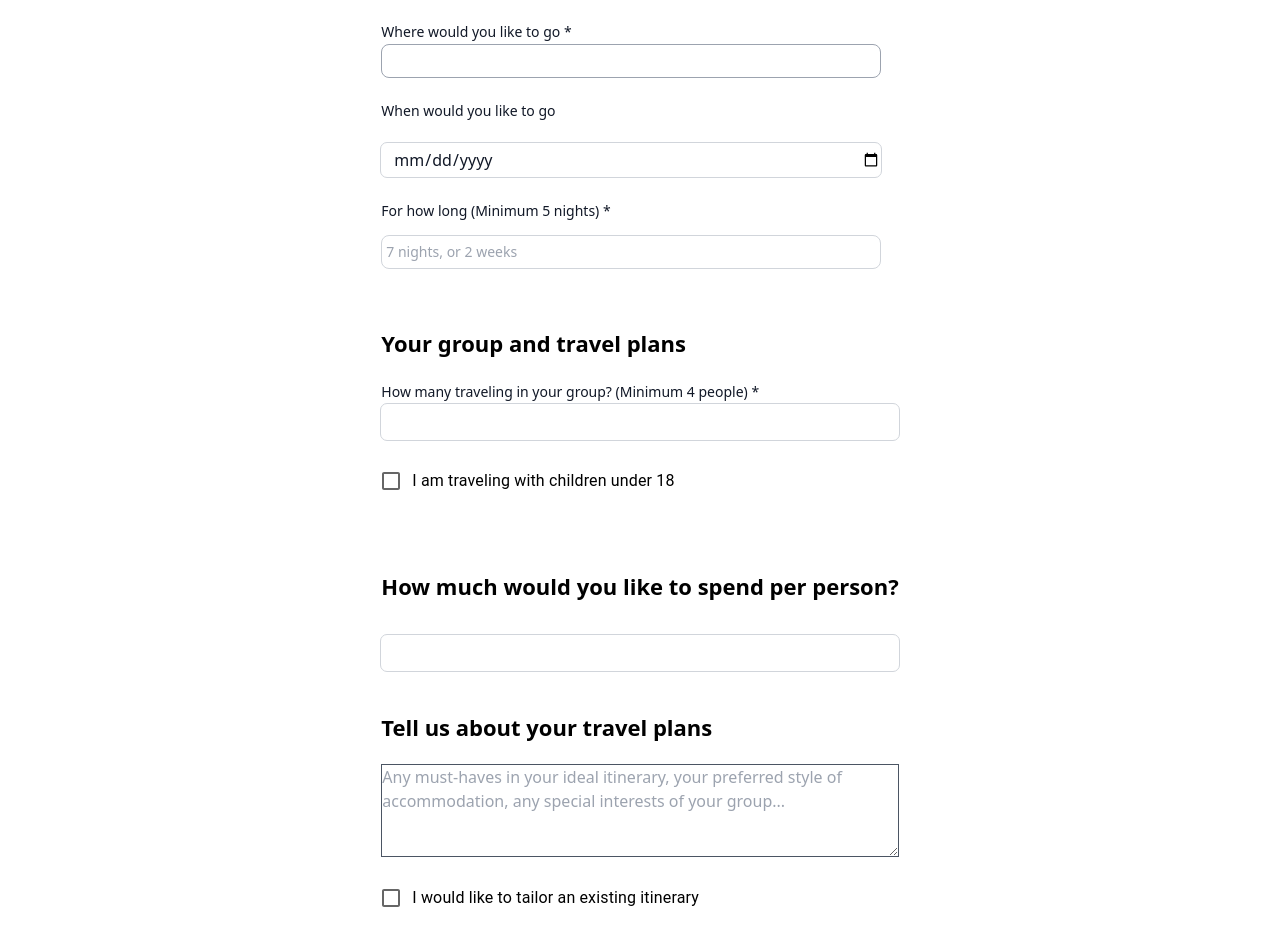
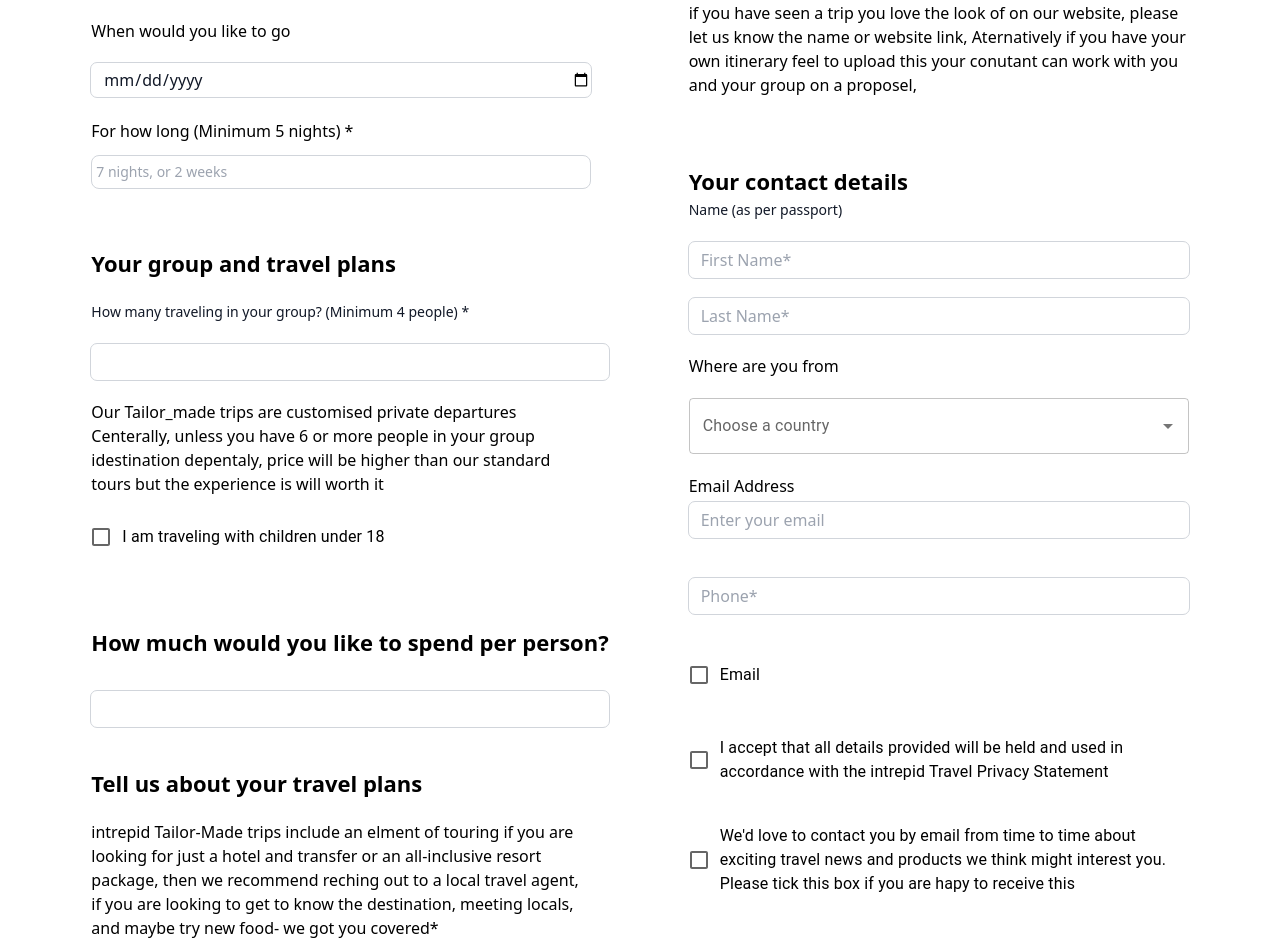
Before and after one commit to LEAP-MNG-1f/The-boys-TourWeb, a Next.js app in the folder front-end/: page /special-order in a window 1280 px wide. Shown: the part 201-1152 px from the top of the page. Built offline with nearby package versions, Linux system fonts and the light colour scheme.

Commit message:
The-boys-TourWeb

```diff
--- a/front-end/src/components/head/Contry.jsx
+++ b/front-end/src/components/head/Contry.jsx
@@ -4,7 +4,7 @@ import { Autocomplete, TextField, Box } from "@mui/material";
 export default function Country() {
   return (
     <Autocomplete
-      id="country-select-demo"
+      id="country_select_demo"
       sx={{ width: 500 }}
       options={countries}
       autoHighlight
--- a/front-end/src/components/head/Specialtour.jsx
+++ b/front-end/src/components/head/Specialtour.jsx
@@ -44,6 +44,8 @@ export default function Special() {
   };
 
   const handleCountryChange = (country) => {
+    console.log(country);
+
     setFormData((prevData) => ({
       ...prevData,
       user_country_select_demo: country,
@@ -71,15 +73,12 @@ export default function Special() {
   return (
     <div className="flex justify-center">
       <HeaderPart />
-      <div className="flex gap-10 pt-20 mt-20">
+      <div className="flex gap-10 pt-10 mt-10">
         <form ref={form} onSubmit={sendEmail}>
+          <div className="flex gap-20">
+            <div>
               <div className="flex flex-col justify-center w-[500px] h-[100px]">
-            <label
-              htmlFor="location"
-              className="block text-sm font-medium leading-6 text-gray-900"
-            >
-              Where would you like to go *
-            </label>
+                <h1> Where would you like to go *</h1>
                 <input
                   type="text"
                   id="user_location"
@@ -90,14 +89,8 @@ export default function Special() {
                   required
                 />
               </div>
-
               <div className="flex flex-col gap-3 w-[500px] h-[100px]">
-            <label
-              htmlFor="date"
-              className="block text-sm font-medium leading-6 text-gray-900"
-            >
-              When would you like to go
-            </label>
+                <h1> When would you like to go</h1>
                 <input
                   type="date"
                   id="user_date"
@@ -108,14 +101,8 @@ export default function Special() {
                   required
                 />
               </div>
-
               <div className="flex flex-col w-[500px] h-[100px]">
-            <label
-              htmlFor="duration"
-              className="block text-sm font-medium leading-6 text-gray-900"
-            >
-              For how long (Minimum 5 nights) *
-            </label>
+                <h1> For how long (Minimum 5 nights) *</h1>
                 <input
                   type="text"
                   id="user_duration"
@@ -127,7 +114,6 @@ export default function Special() {
                   required
                 />
               </div>
-
               <div className="flex flex-col mt-7">
                 <h1 className="font-bold text-[22px]">
                   Your group and travel plans
@@ -145,11 +131,16 @@ export default function Special() {
                   value={formData.user_groupSize}
                   onChange={handleChange}
                   min="1"
-              className="block w-full py-1.5 px-3 text-base text-gray-900 rounded-md bg-white outline outline-1 outline-gray-300 focus:outline-2 focus:outline-indigo-600"
+                  className="block w-full py-1.5 mt-5 px-3 text-base text-gray-900 rounded-md bg-white outline outline-1 outline-gray-300 focus:outline-2 focus:outline-indigo-600"
                   required
                 />
               </div>
-
+              <h1 className="w-[500px] mt-5">
+                Our Tailor_made trips are customised private departures
+                Centerally, unless you have 6 or more people in your group
+                idestination depentaly, price will be higher than our standard
+                tours but the experience is will worth it
+              </h1>
               <div className="mt-5">
                 <FormGroup>
                   <FormControlLabel
@@ -164,7 +155,6 @@ export default function Special() {
                   />
                 </FormGroup>
               </div>
-
               <div className="flex flex-col mt-7">
                 <h1 className="font-bold text-[22px] mt-10">
                   How much would you like to spend per person?
@@ -181,6 +171,14 @@ export default function Special() {
                 <h1 className="font-bold text-[22px] mt-10">
                   Tell us about your travel plans
                 </h1>
+                <h1 className="w-[500px] mt-5">
+                  intrepid Tailor-Made trips include an elment of touring if you
+                  are looking for just a hotel and transfer or an all-inclusive
+                  resort package, then we recommend reching out to a local
+                  travel agent, if you are looking to get to know the
+                  destination, meeting locals, and maybe try new food- we got
+                  you covered*
+                </h1>
                 <textarea
                   name="message"
                   rows={2}
@@ -191,6 +189,9 @@ export default function Special() {
                   className="form-control mt-5 border border-gray-600 w-full"
                   style={{ height: "93px" }}
                 ></textarea>
+              </div>
+            </div>
+            <div>
               <div className="mt-5">
                 <FormGroup>
                   <FormControlLabel
@@ -205,8 +206,12 @@ export default function Special() {
                   />
                 </FormGroup>
               </div>
-          </div>
-
+              <h1 className="w-[500px] mt-5">
+                if you have seen a trip you love the look of on our website,
+                please let us know the name or website link, Aternatively if you
+                have your own itinerary feel to upload this your conutant can
+                work with you and your group on a proposel,
+              </h1>
               <div className="flex flex-col mt-7">
                 <h1 className="font-bold text-[22px] mt-10">
                   Your contact details
@@ -244,7 +249,8 @@ export default function Special() {
                 <h1>Where are you from</h1>
                 <div className="mt-5">
                   <Country
-                selectedCountry={formData.user_country_select_demo}
+                    value={formData.user_country_select_demo}
+                    onChange={handleCountryChange}
                     onCountryChange={(country) =>
                       setFormData((prevData) => ({
                         ...prevData,
@@ -254,14 +260,8 @@ export default function Special() {
                   />
                 </div>
               </div>
-
               <div className="flex flex-col mt-5">
-            <label
-              htmlFor="email"
-              className="text-sm font-medium leading-6 text-gray-900"
-            >
-              Email Address
-            </label>
+                <h1> Email Address</h1>
                 <input
                   type="email"
                   id="user_email"
@@ -273,7 +273,6 @@ export default function Special() {
                   required
                 />
               </div>
-
               <div className="flex flex-col mt-5">
                 <input
                   type="phone"
@@ -286,7 +285,6 @@ export default function Special() {
                   required
                 />
               </div>
-
               <div className="mt-10 w-[500px]">
                 <FormGroup>
                   <FormControlLabel
@@ -297,11 +295,10 @@ export default function Special() {
                         name="user_contactViaEmail"
                       />
                     }
-                label="Contact me via email"
+                    label="Email"
                   />
                 </FormGroup>
               </div>
-
               <div className="mt-10 w-[500px]">
                 <FormGroup>
                   <FormControlLabel
@@ -312,11 +309,10 @@ export default function Special() {
                         name="user_acceptPrivacy"
                       />
                     }
-                label="I accept the Intrepid Travel Privacy Statement"
+                    label="I accept that all details provided will be held and used in accordance with the intrepid Travel Privacy Statement"
                   />
                 </FormGroup>
               </div>
-
               <div className="mt-10 w-[500px]">
                 <FormGroup>
                   <FormControlLabel
@@ -327,10 +323,11 @@ export default function Special() {
                         name="user_receiveUpdates"
                       />
                     }
-                label="I would like to receive updates about travel news and products"
+                    label="We'd love to contact you by email from time to time  about exciting travel news and products we think might interest you. Please tick this box if you are hapy to receive this"
                   />
                 </FormGroup>
               </div>
+
               <Box sx={{ width: "100%" }}>
                 <h1 className="mt-10">
                   <Collapse in={open}>
@@ -358,10 +355,12 @@ export default function Special() {
                     type="submit"
                     disabled={!formData.user_acceptPrivacy}
                   >
-                Send
+                    Subimt
                   </Button>
                 </div>
               </Box>
+            </div>
+          </div>
         </form>
       </div>
     </div>
```
Lines whose indentation alone changed are shown as unchanged.
